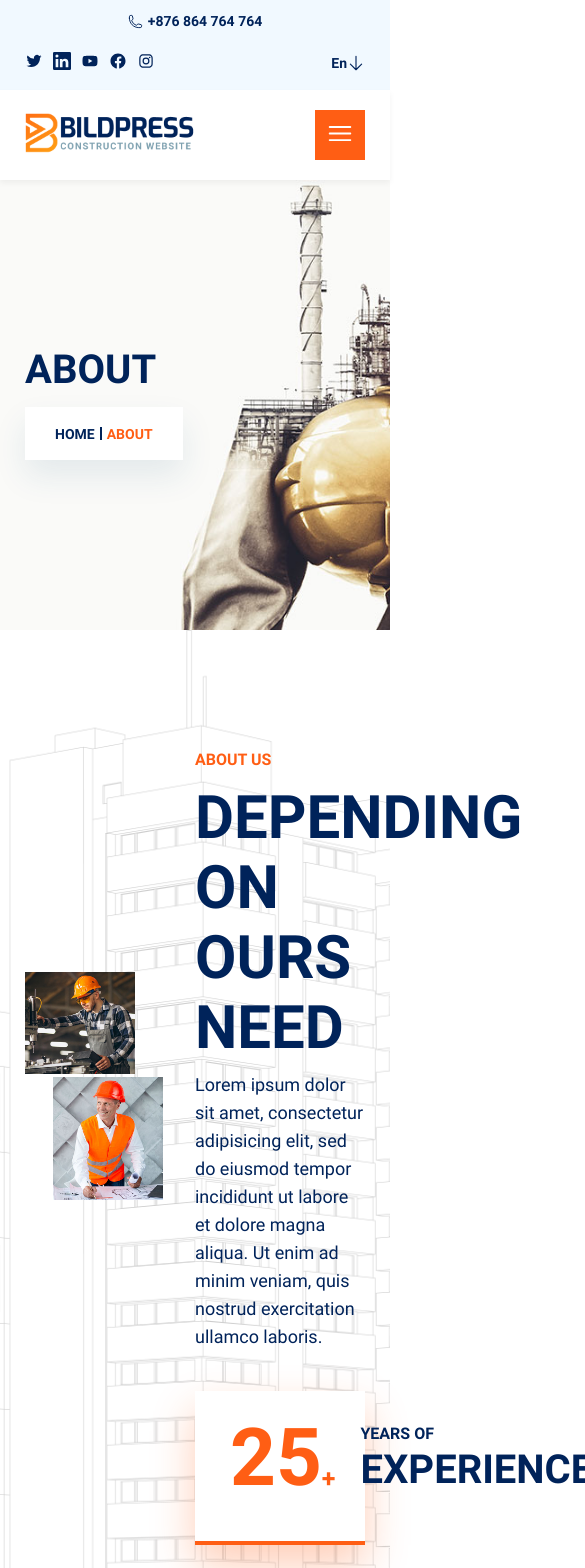
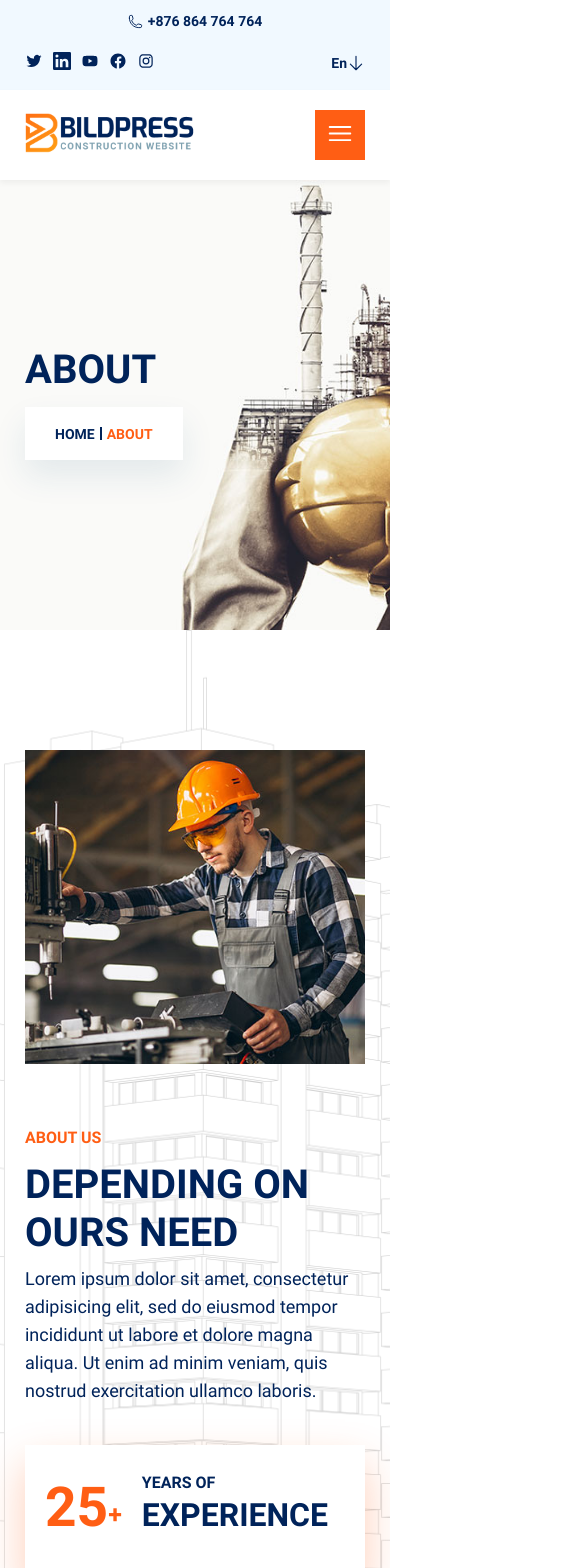
Before and after one commit to NurmuhammadovHojiakbar/scaffold, a React (Vite) app: page /about in a window 390 px wide. Shown: the top 1568 px of the page, 585 px wide, since content can reach past the window. Built offline with nearby package versions, Linux system fonts and the light colour scheme.

Commit message:
make about info section responsive

```diff
--- a/src/components/about/about.scss
+++ b/src/components/about/about.scss
@@ -79,7 +79,7 @@
 
 .about-info{
     padding: 120px 0;
-    background: url("../../assets/images/building-sketch-bg.png") no-repeat center;
+    background: url("../../assets/images/building-sketch-bg.png") no-repeat center 0%;
     background-size: cover;
 
     &__container{
@@ -175,12 +175,47 @@
             transform: translate(-50%,-18px);
         }
     }
+
+    .about-info{
+        &__wrapper{
+            &-worker-img{
+                left: 12%;
+            }
+        }
+    }
 }
 
 @media only screen and (max-width: 1000px) {
     .about-services{
         &__list{
             flex-wrap: wrap;
+        }
+    }
+
+    .about-info{
+        &__wrapper{
+            &-worker-img{
+                left: 12%;
+            }
+        }
+    }
+}
+
+@media only screen and (max-width: 900px) {
+    .about-info{
+        &__container{
+            flex-direction: column;
+        }
+
+        &__wrapper{
+            max-width: 100%;
+            &-worker-img{
+                left: 25%;
+            }
+        }
+
+        &__details{
+            max-width: 100%;
         }
     }
 }
@@ -203,6 +238,32 @@
     }
 }
 
+@media only screen and (max-width: 650px) {
+    .about-info{
+        &__wrapper{
+            padding-bottom: 0;
+
+
+            &-img{
+                width: 100%;
+            }
+
+            &-worker-img{
+                display: none;
+            }
+        }
+
+        &__details{
+            max-width: 100%;
+
+            &-heading.title-lg{
+                font-size: 40px;
+                line-height: 48px;
+            }
+        }
+    }
+}
+
 @media only screen and (max-width: 500px) {
     .about-services{
         &__title{
@@ -217,4 +278,20 @@
             }
         }
     }
+
+    .about-info{
+
+        &__experience{
+            padding: 30px 20px;
+
+            &-year{
+                font-size: 55px;
+                margin-right: 20px;
+            }
+
+            &-title-lg{
+                font-size: 32px;
+            }
+        }
+    }
 }
```
